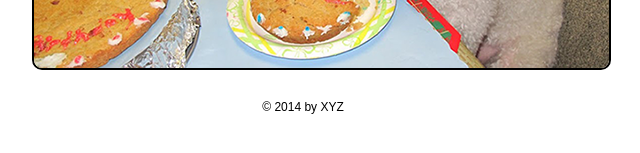
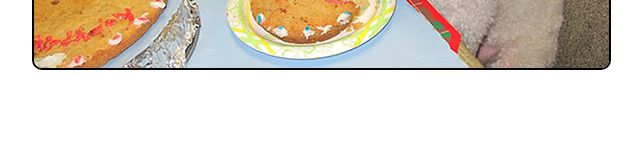
Before and after one commit to BogiTheBugFinder/tutorials, a plain HTML site: page index.html in a window 1280 px wide. Shown: the part 469-622 px from the top of the page, 337-977 px from the left. Drawn offline with Linux system fonts and the light colour scheme.

Commit message:
Added some buggy change

```diff
--- a/index.html
+++ b/index.html
@@ -44,17 +44,7 @@
 			</ul>
 		</div>
 
-<!--==============================Slider   Ends==============================-->
 
-
-<!--==============================Footer Starts==============================-->
-
-<div class="footer">
-
-<p>&copy; 2014 by XYZ </p>
-
-<!--==============================Footer Ends==============================-->
-</div>
 
 
 
```
